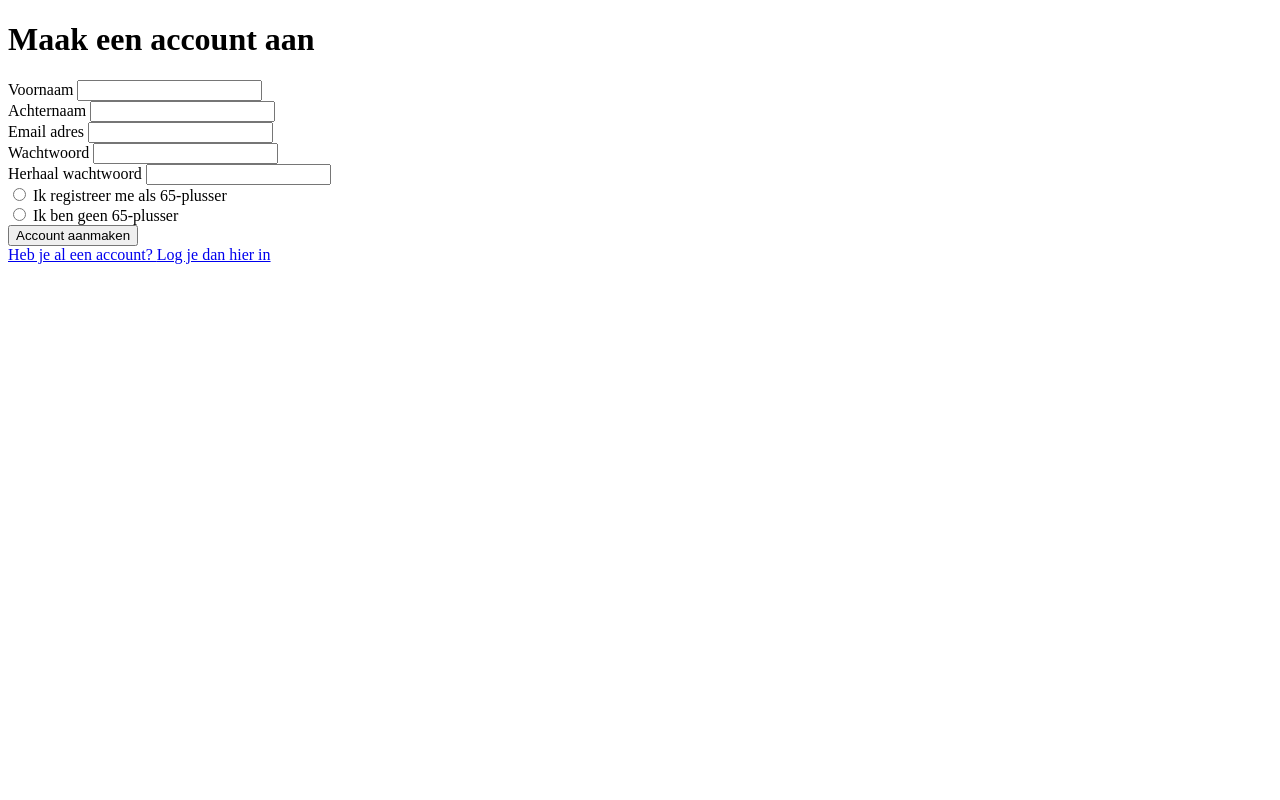
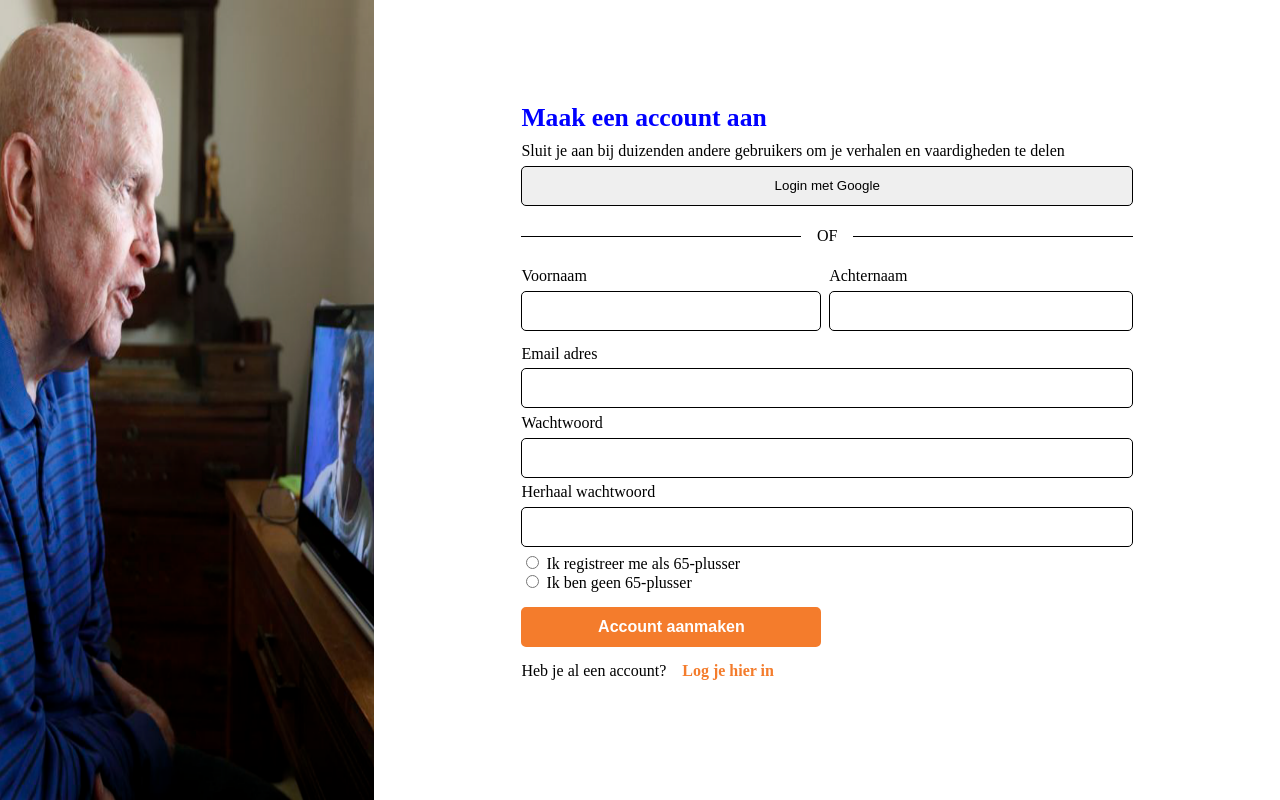
Before and after one commit to FlorVk/Bridge-the-gap, a PHP site: page /register.php in a window 1280 px wide. Run offline with PHP 8.4, Linux system fonts and the light colour scheme.

Commit message:
feat: basic styling register

```diff
--- a/login.php
+++ b/login.php
@@ -86,9 +86,6 @@
 
                     </div>
 
-
-
-                    <a href="#" id="noAccountLink"> <span class="span_login"></span></a><br>
                 </div>
 
             </form>
--- a/register.php
+++ b/register.php
@@ -37,27 +37,58 @@
     <meta http-equiv="X-UA-Compatible" content="IE=edge">
     <meta name="viewport" content="width=device-width, initial-scale=1.0">
     <title>Register</title>
+    <link rel="stylesheet" href="styles/reset.css">
+    <link rel="stylesheet" href="styles/style.css">
 </head>
 <body>
 
-    <form class="form" action="" method="post">
+    <div class="main_login">
+        <div class="block1">
+            <div class="img_box">
+                <img class="image_login" src="./images/components/register.png" alt="">
+            </div>
+        </div>
 
-      <h1>Maak een account aan</h1>
+        <div class="block2_login">
+            <form class="form_login" action="" method="post">
 
+                <h1 class="title">Maak een account aan</h1>
+
+                <p>Sluit je aan bij duizenden andere gebruikers om je verhalen en vaardigheden te delen  </p>
+
+                <div>
+                    <input class="inputField login_field" type="submit" name="loginGoogle" value="Login met Google">
+                </div>
+
+                <div class="separator">
+                    <div class="line"></div>
+                        <h2 class="break">OF</h2>
+                    <div class="line"></div>
+                </div>
+
+                <div class="login_input">
+                    <div class="updateName">
+                        <div class="inputFieldRegister inputFieldRegister1" >
                            <label>Voornaam</label>
-      <input type="text" name="firstname" class="inputfield"><br>
+                            <input type="text" name="firstname" class="inputField login_field">
+                        </div>
+                        <div class="inputFieldRegister">
+                            <label>Achternaam</label>
+                            <input type="text" name="lastname" class="inputField login_field">
+                        </div>
 
-      <label>Achternaam</label>
-      <input type="text" name="lastname" class="inputfield"><br>
+                        </div>
 
                     <label>Email adres</label>
-      <input type="email" name="email" class="inputfield"><br>
+                    <input type="email" name="email" class="inputField login_field"><br>
 
                     <label>Wachtwoord</label>
-      <input type="password" name="password" class="inputfield"><br>
+                    <input type="password" name="password" class="inputField login_field"><br>
 
                     <label>Herhaal wachtwoord</label>
-      <input type="password" name="comfirmPassword" class="inputfield"><br>
+                    <input type="password" name="comfirmPassword" class="inputField login_field"><br>
+
+                </div>
 
                 <div>
                     <div>
@@ -74,9 +105,22 @@
                 echo "<div id='error'>" . $error . "</div>";
                 } ?>
 
-      <button type="submit">Account aanmaken</button><br>
-      <a href="login.php" id="noAccountLink">Heb je al een account? <span>Log je dan hier in</span></a><br>
-    </form>
+                <button class="button" type="submit">Account aanmaken</button><br>
+                    <div class="link_register">
+                        <div>
+                            <p>Heb je al een account?</p>
+                        </div>
+
+                    <div class="link_box">
+                        <a id="noAccountLink" href="register.php">
+                            <p class="span_login">Log je hier in</p>
+                        </a>
+                    </div>
+                </div>
+            </div>
+    </div>
+
+
 
 </body>
 </html>
--- a/styles/style.css
+++ b/styles/style.css
@@ -358,7 +358,7 @@
     vertical-align: middle;
 }
 
-/* ------------- LOGIN ------------- */
+/* ------------- LOGIN AND REGISTER ------------- */
 
 .form_login {
     width: 70%;
@@ -404,3 +404,13 @@
 .break {
     padding: 0 1em;
 }
+
+.inputFieldRegister{
+    border-radius: 5px;
+    margin: 0.5em 0;
+    width: 100%;
+}
+
+.inputFieldRegister1{
+    padding-right: 0.5em;
+}
```
Also changed, not shown: images/components/logo_small.png (added), images/components/register.png (added). Lines whose indentation alone changed are shown as unchanged.
